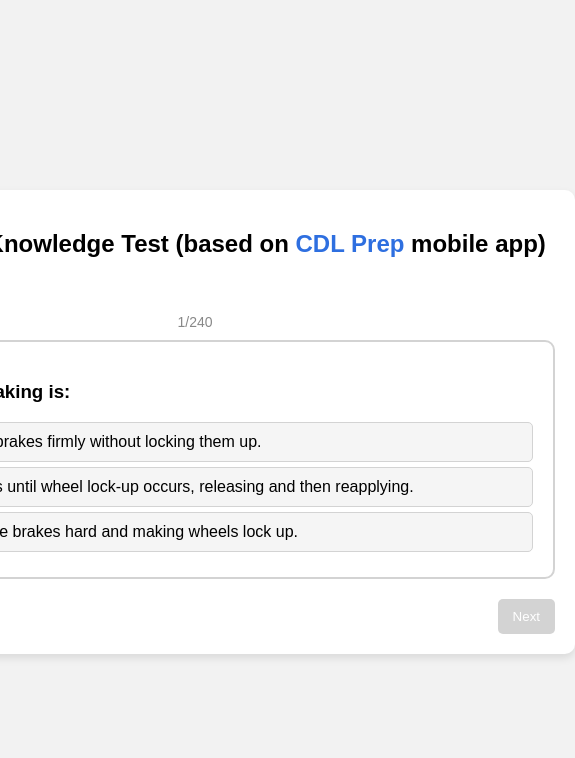
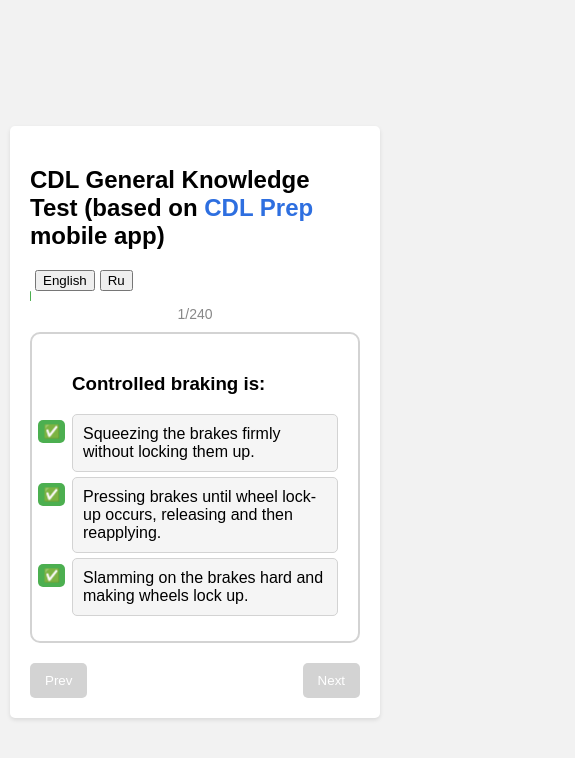
Before and after one commit to vodolserge/cdl-test, a React (Create React App) app: page / in a window 390 px wide. Shown: the top 758 px of the page, 575 px wide, since content can reach past the window. Built offline with nearby package versions, Linux system fonts and the light colour scheme.

Commit message:
# responsive ability - v1.0

```diff
--- a/src/App.css
+++ b/src/App.css
@@ -146,3 +146,29 @@ ul, ol {
 .language-toggle button {
   margin-left: 5px;
 }
+
+/* Медиа-запрос для мобильных устройств (iPhone 11 и подобные) */
+@media (max-width: 400px) {
+  .app-container {
+    background-color: white;
+    border-radius: 5px;
+    box-shadow: 0px 2px 4px rgba(0, 0, 0, 0.1);
+    padding: 20px;
+    width: 370px;
+    max-width: 100%;
+    box-sizing: border-box;
+  }
+
+  .explanation-button {
+    position: absolute;
+    top: 5px;
+    right: 103%;
+    background-color: #4caf50;
+    color: white;
+    border: none;
+    border-radius: 5px;
+    padding: 4px 5px;
+    cursor: pointer;
+    transition: background-color 0.3s;
+  }
+}
```
